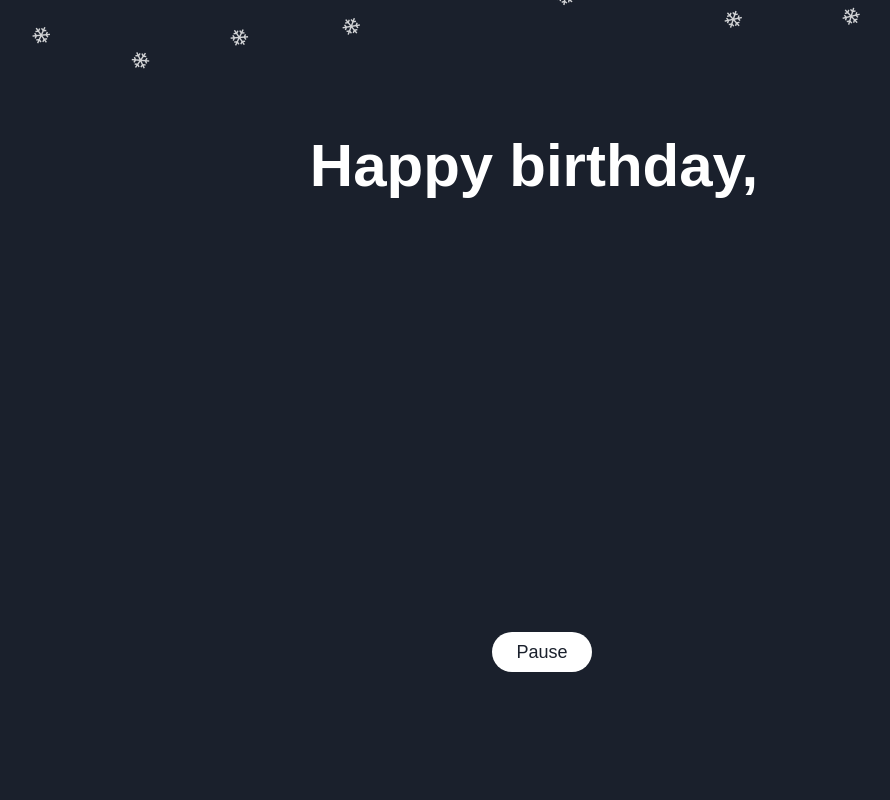
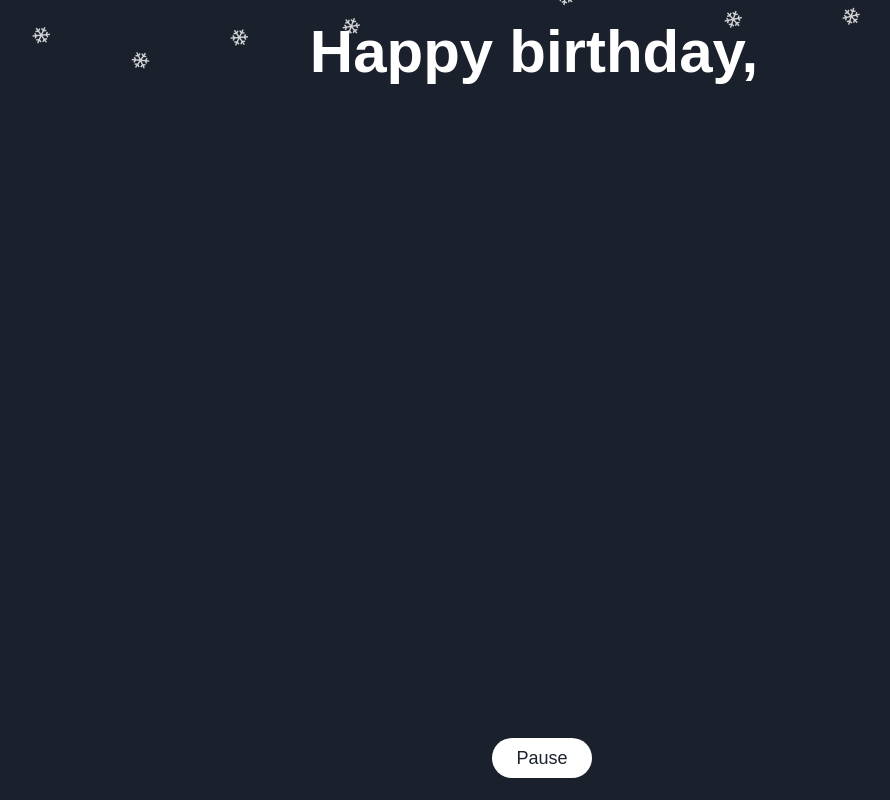
Before and after one commit to Cry0nicS/happy-birthday, a Next.js app: page / in a window 1280 px wide. Both pictures are taken after a click on the button "Play me". Shown: the whole page, without its empty margins (98-988 px from the left). Built offline with nearby package versions, Linux system fonts and the light colour scheme.

Commit message:
Fix styling on mobile

```diff
--- a/src/app/page.tsx
+++ b/src/app/page.tsx
@@ -11,9 +11,9 @@ export default function Home() {
     const [isMusicPlaying, setIsMusicPlaying] = useState(false)
 
     return (
-        <main className="h-screen flex flex-col items-center justify-between bg-[#1a202c] overflow-hidden relative py-32">
+        <main className="min-h-screen flex flex-col items-center justify-center bg-[#1a202c] overflow-hidden relative">
             {isPlaying && <Snowfall />}
-            <div className="flex-grow flex items-center justify-center w-full">
+            <div className="flex items-center justify-center w-full">
                 {isPlaying ? (
                     <HeroSection isMusicPlaying={isMusicPlaying} setIsMusicPlaying={setIsMusicPlaying} setIsPlaying={setIsPlaying} />
                 ) : (
@@ -28,7 +28,7 @@ export default function Home() {
                 )}
             </div>
             {isPlaying && (
-                <div className="pt-7 sw-full flex justify-center">
+                <div className="pt-20 md:pt-32 xl:pt-40 sw-full flex justify-center">
                     <PlayButton
                         isPlaying={isMusicPlaying}
                         setIsPlaying={setIsMusicPlaying}
--- a/src/components/DancingPolarBear.tsx
+++ b/src/components/DancingPolarBear.tsx
@@ -221,7 +221,7 @@ const DancingPolarBear: React.FC<DancingPolarBearProps> = ({
                 <g>
                     {/* Cake in right hand area */}
                     <motion.rect
-                        x="200"
+                        x="240"
                         y="150"
                         width="30"
                         height="20"
@@ -233,7 +233,7 @@ const DancingPolarBear: React.FC<DancingPolarBearProps> = ({
                     />
                     {/* Candle */}
                     <motion.rect
-                        x="213"
+                        x="253"
                         y="140"
                         width="4"
                         height="10"
@@ -241,18 +241,18 @@ const DancingPolarBear: React.FC<DancingPolarBearProps> = ({
                     />
                     {/* Flame */}
                     <motion.circle
-                        cx="215"
+                        cx="255"
                         cy="137"
                         r="3"
                         fill="orange"
                     />
                     {/* Happy Birthday text */}
                     <motion.text
-                        x="215"
+                        x="235"
                         y="130"
                         textAnchor="middle"
                         fill="white"
-                        style={{ fontSize: "15px", fontWeight: "bold", textShadow: "2px 2px 4px black"}}
+                        style={{fontSize: "15px", fontWeight: "bold", textShadow: "2px 2px 4px black"}}
                     >
                         Happy Birthday
                     </motion.text>
--- a/src/components/HeroSection.tsx
+++ b/src/components/HeroSection.tsx
@@ -63,13 +63,13 @@ export default function HeroSection({ isMusicPlaying, setIsMusicPlaying, setIsPl
 
     return (
         <div className="text-center z-10 relative h-full w-full flex flex-col items-center justify-center">
-            <div className="mb-8 h-24">
+            <div className="h-24">
                 <AnimatePresence>
                     {words.map((word, index) => (
                         currentWordIndex >= index && (
                             <motion.span
                                 key={word}
-                                className="text-2xl md:text-6xl font-bold text-white mr-4"
+                                className="text-3xl md:text-6xl font-bold text-white mr-4"
                                 initial={{ opacity: 0, y: -50 }}
                                 animate={{ opacity: 1, y: 0 }}
                                 transition={{ duration: 0.5 }}
--- a/src/components/LyricsDisplay.tsx
+++ b/src/components/LyricsDisplay.tsx
@@ -57,7 +57,7 @@ export default function LyricsDisplay({ audioRef, lyrics }: LyricsDisplayProps)
     }, [audioRef, lyricLines]);
 
     return (
-        <div className="text-center text-white mt-8">
+        <div className="text-center text-white pt-20 md:pt-32 xl:pt-40">
             <p className="text-lg md:text-2xl font-semibold">{currentLyric}</p>
         </div>
     );
```
